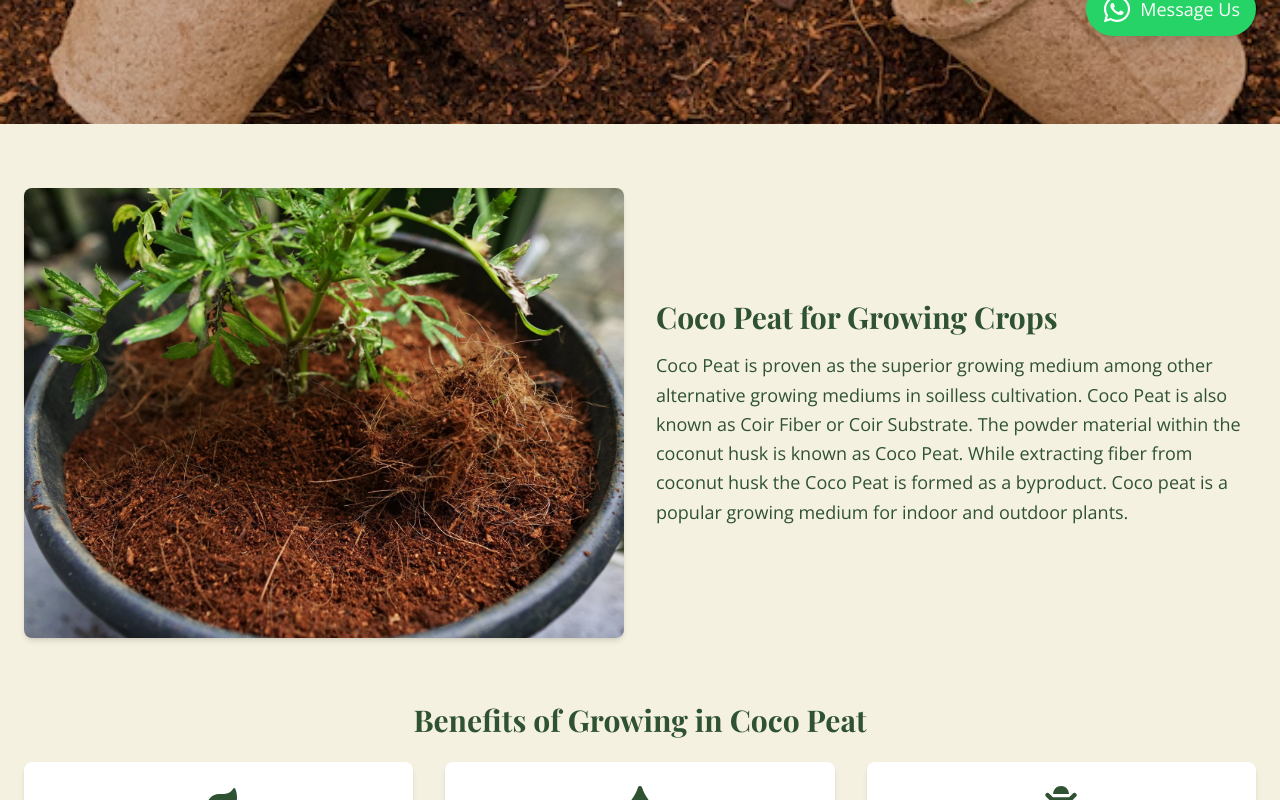
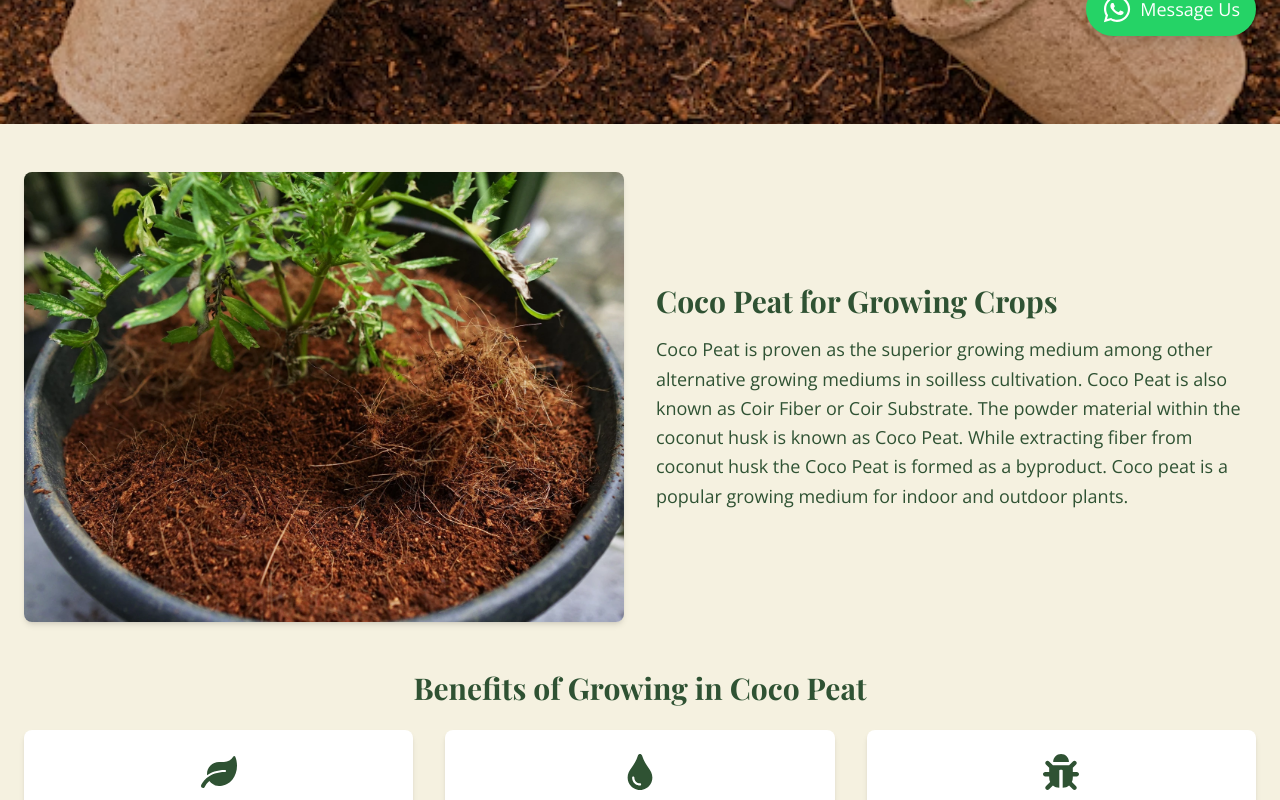
Before and after one commit to Abhi9125/cocopeat, a React (Create React App) app: page / in a window 1280 px wide. Shown: the part 740-1540 px from the top of the page. Built offline with nearby package versions, Linux system fonts and the light colour scheme.

Commit message:
CocoPeat Section update

```diff
--- a/src/Components/CocoPeatSection.js
+++ b/src/Components/CocoPeatSection.js
@@ -4,8 +4,8 @@ import CocoPeatBenefits from "./CocoPeatBenefits";
 
 const CocoPeatSection = () => {
   return (
-    <section className="py-16 px-6 bg-[#F5F1E0]">
-      <div className="container mx-auto space-y-16">
+    <section className="py-8 sm:py-12 px-4 sm:px-6 bg-[#F5F1E0]">
+      <div className="container mx-auto space-y-12">
         <GrowingCrops />
         <CocoPeatBenefits />
       </div>
```
